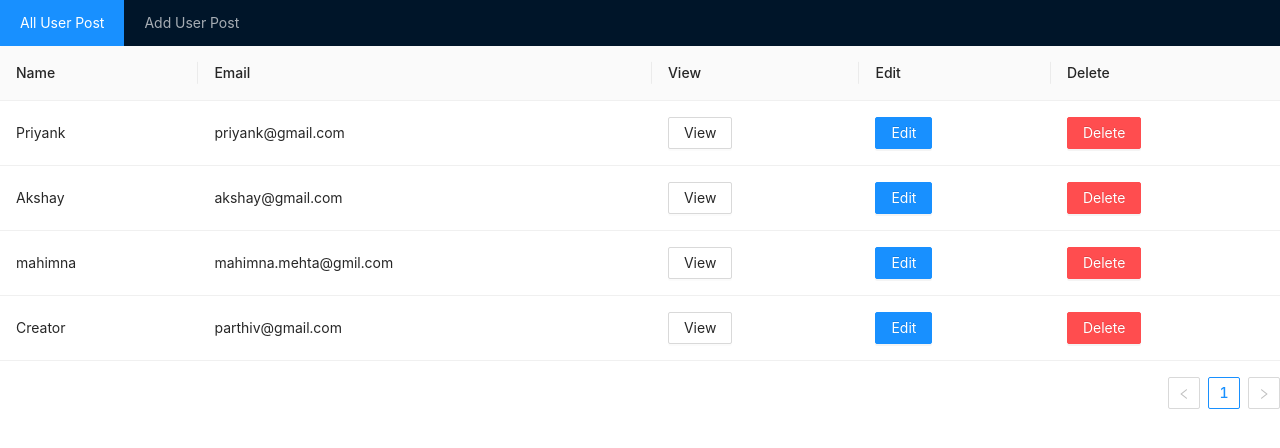
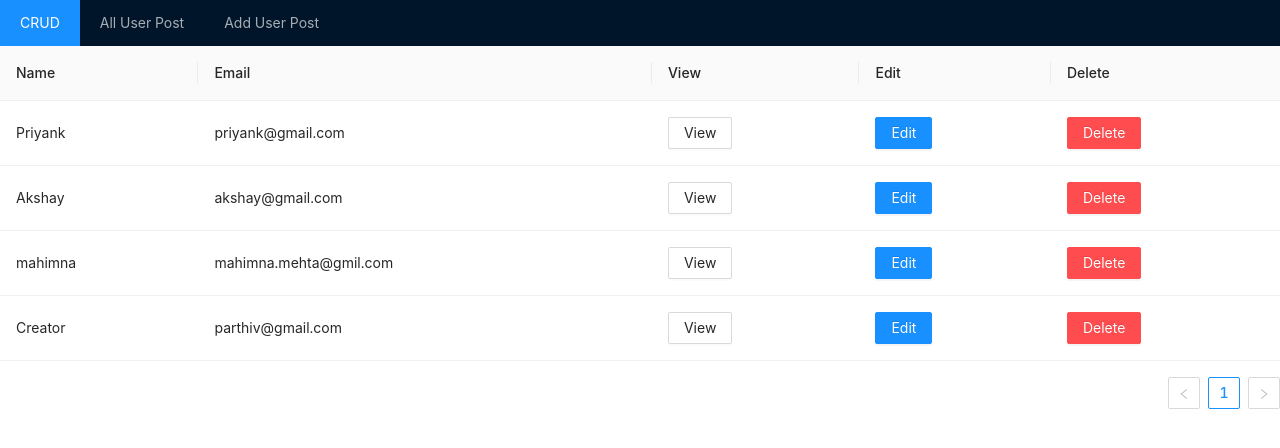
Before and after one commit to CreatorPithadiya/CRUD-with-REDUX, a React (Create React App) app: page / in a window 1280 px wide. Shown: the top 448 px of the page. Built offline with nearby package versions, Linux system fonts and the light colour scheme; data requests are answered from the project's data file.

Commit message:
Update NavBar.js

```diff
--- a/src/Component/NavBar.js
+++ b/src/Component/NavBar.js
@@ -9,8 +9,9 @@ export default function Navbar() {
         <>
 
             <Menu theme="dark" mode="horizontal" defaultSelectedKeys={['1']}>
-                <Menu.Item key={1}><NavLink to="/">All User Post</NavLink></Menu.Item>
-                <Menu.Item key={2}><NavLink to="/add">Add User Post</NavLink></Menu.Item>
+                <Menu.Item key={1}><NavLink to="/">CRUD</NavLink></Menu.Item>
+                <Menu.Item key={2}><NavLink to="/all">All User Post</NavLink></Menu.Item>
+                <Menu.Item key={3}><NavLink to="/add">Add User Post</NavLink></Menu.Item>
             </Menu>
         </>
     )
```
